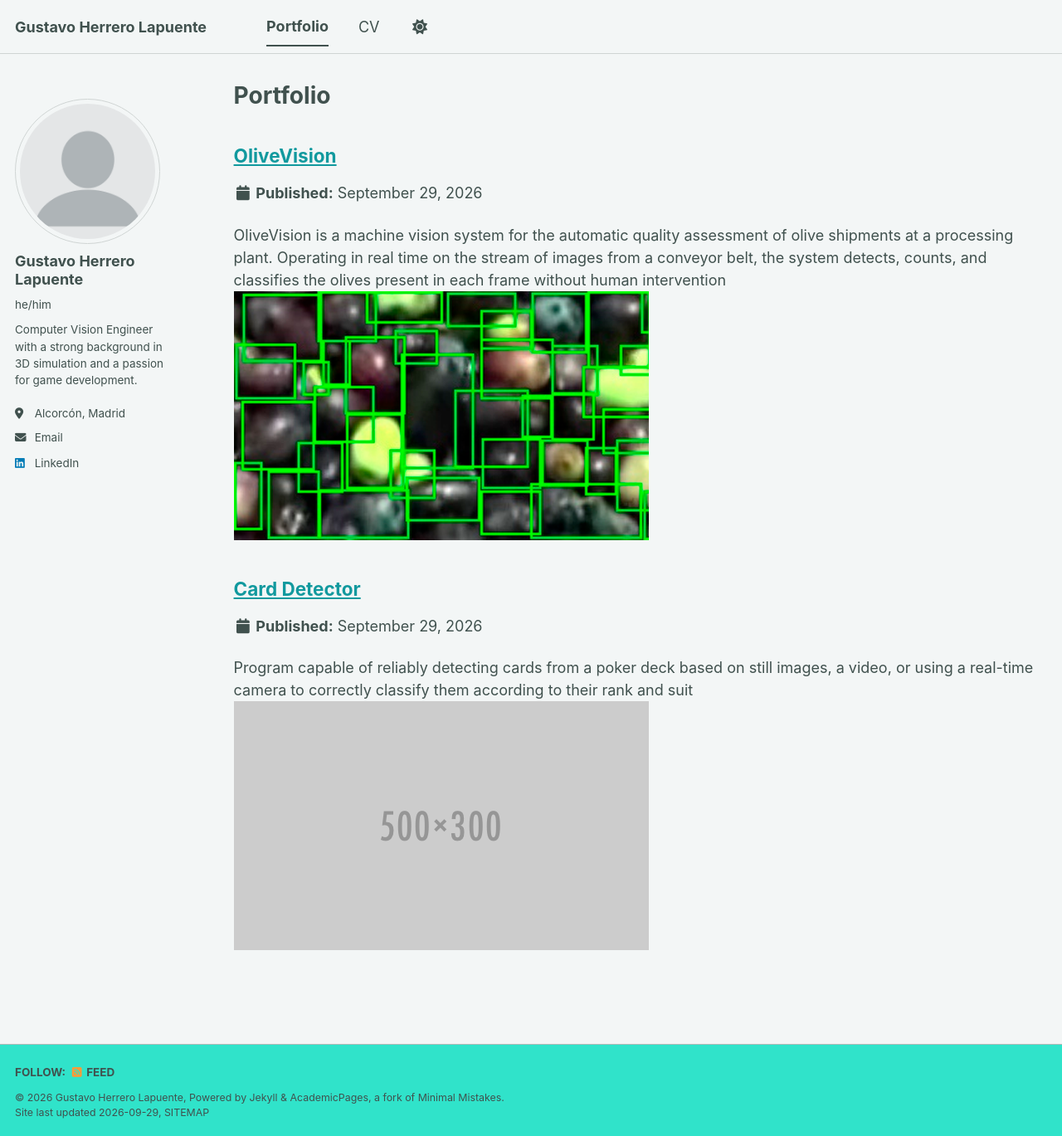
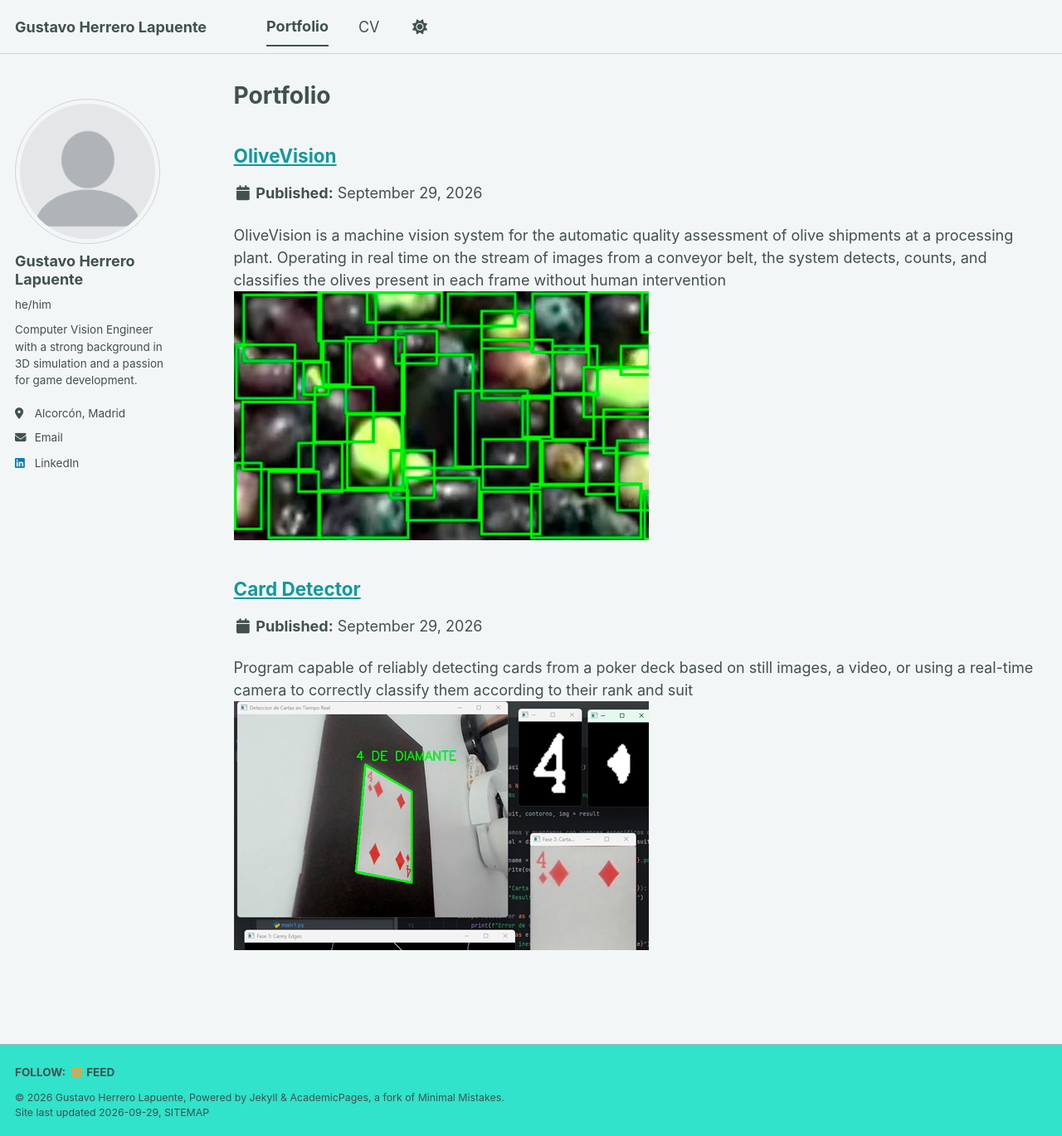
Before and after one commit to gherrerol/gherrerol.github.io, a Jekyll site: the page built from _pages/portfolio.html, in a window 1280 px wide and 1369 px high. Shown: the whole window at 83% size. Built offline with Jekyll 4.4.1, drawn with Linux system fonts in a browser that asks for light colours; a style sheet for code colours, icons or effects is not loaded.

Commit message:
Update portfolio-2.html

```diff
--- a/_portfolio/portfolio-2.html
+++ b/_portfolio/portfolio-2.html
@@ -1,6 +1,6 @@
 ---
 title: "Card Detector"
-excerpt: "Program capable of reliably detecting cards from a poker deck based on still images, a video, or using a real-time camera to correctly classify them according to their rank and suit <br/><img src='/images/500x300.png'>"
+excerpt: "Program capable of reliably detecting cards from a poker deck based on still images, a video, or using a real-time camera to correctly classify them according to their rank and suit <br/><img src='/images/cards.png'>"
 collection: portfolio
 ---
 
```
